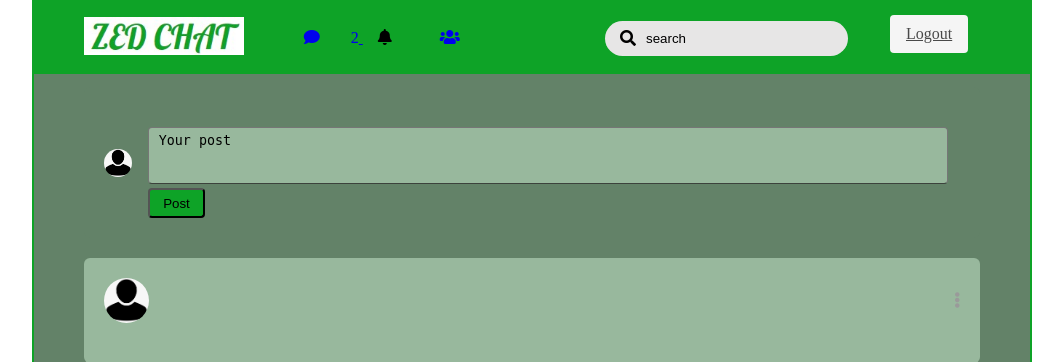
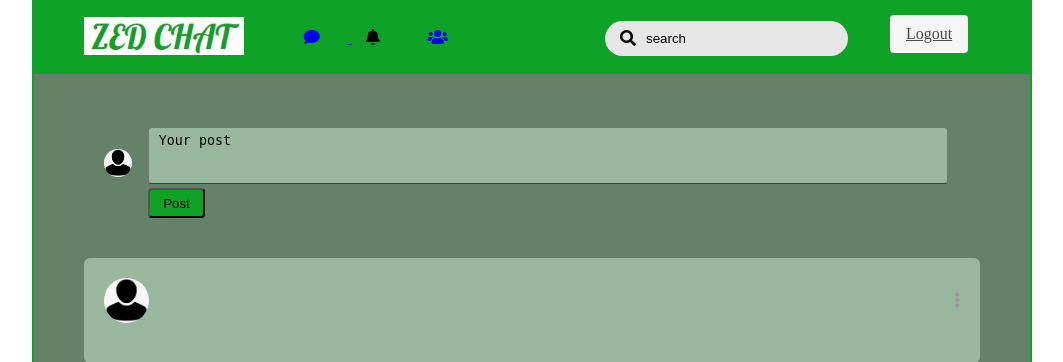
Before and after one commit to GiftMM/zedchat, a Flask app: page /homepage in a window 1280 px wide. Shown: the top 362 px of the page, without its empty margins (108-1171 px from the left). Run offline with Flask 2, Linux system fonts and the light colour scheme; some libraries are stand-ins or nearby versions.

Commit message:
Update index.html

```diff
--- a/templates/index.html
+++ b/templates/index.html
@@ -19,7 +19,6 @@
                     <a href="{{url_for('chatpage')}}">
                         <li>
                             <i class="fas fa-comment"></i>
-                            <span>2</span>
                         </li>
 
                     </a>
```
